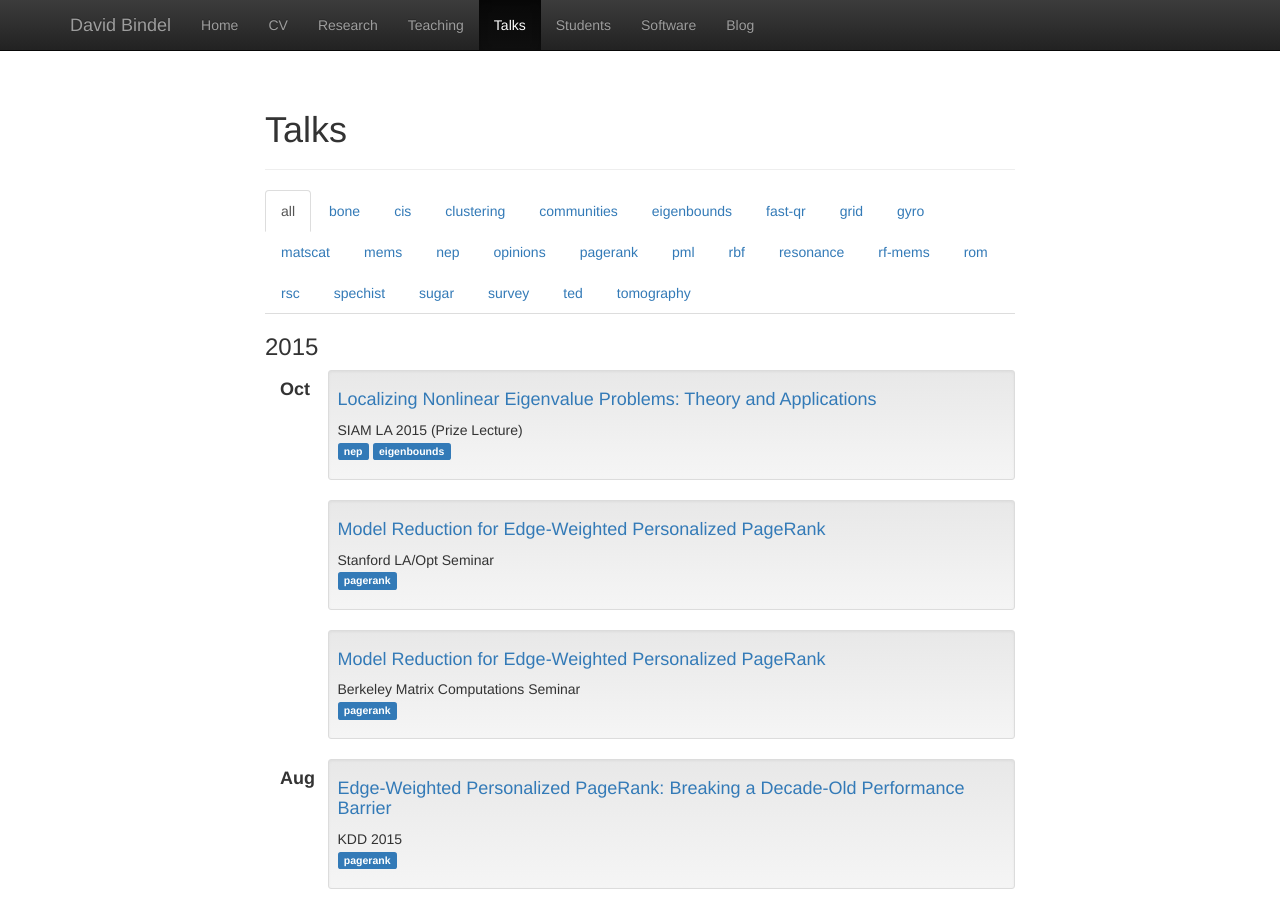
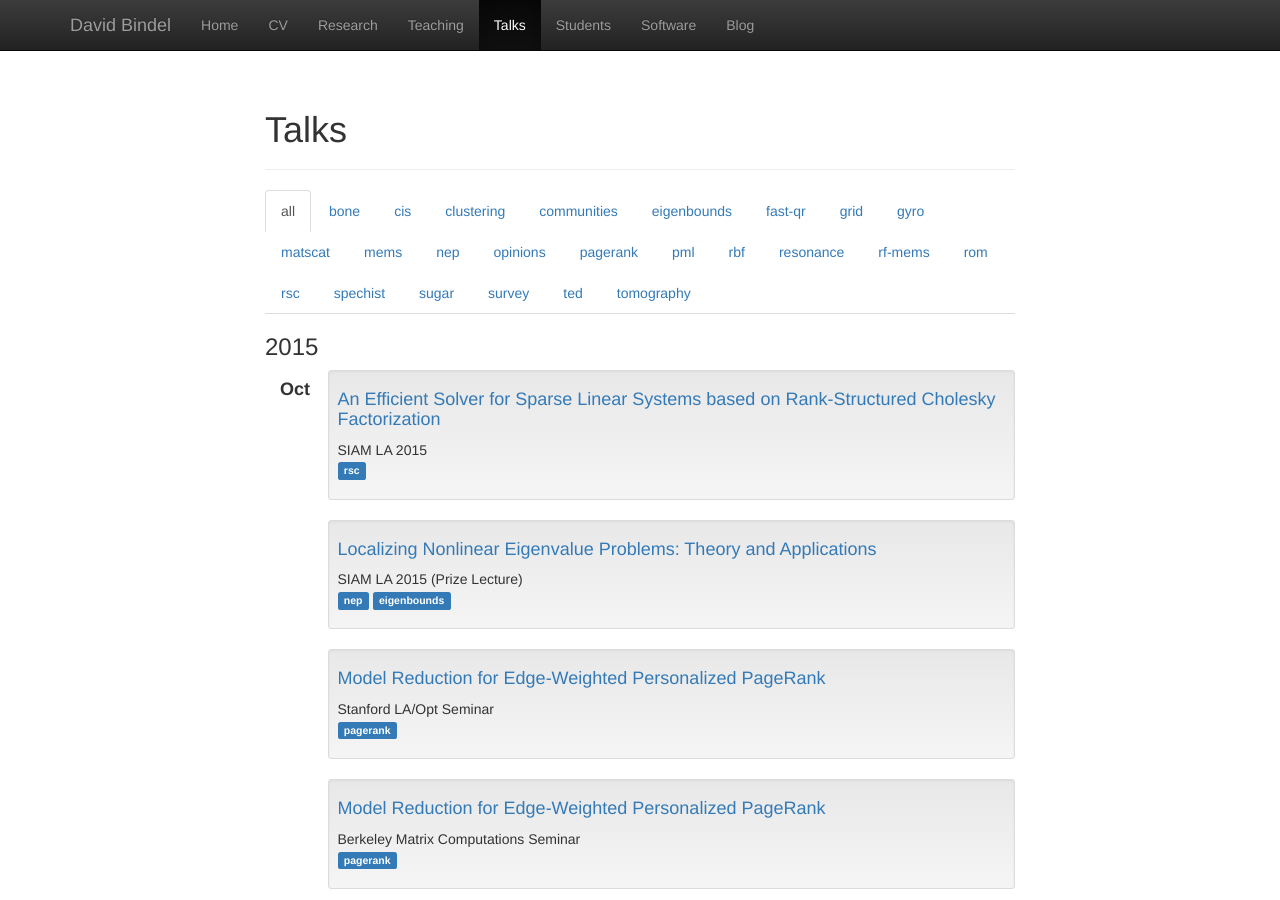
Before and after one commit to dbindel/cornell_web, a Jekyll site: the page built from talks.html, in a window 1280 px wide and 900 px high. Built offline with Jekyll 4.4.1, drawn with Linux system fonts in a browser that asks for light colours; nearby versions of some CDN libraries.

Commit message:
Update presentation list.

```diff
--- a/_data/present.yml
+++ b/_data/present.yml
@@ -943,3 +943,10 @@
   tags: [nep, eigenbounds]
   where: SIAM LA 2015 (Prize Lecture)
   type: invited
+-
+  date: 2015-10
+  file: siam/siam-oct15.pdf
+  title: "An Efficient Solver for Sparse Linear Systems based on Rank-Structured Cholesky Factorization"
+  tags: [rsc]
+  where: SIAM LA 2015
+  type: minisymposium
```
